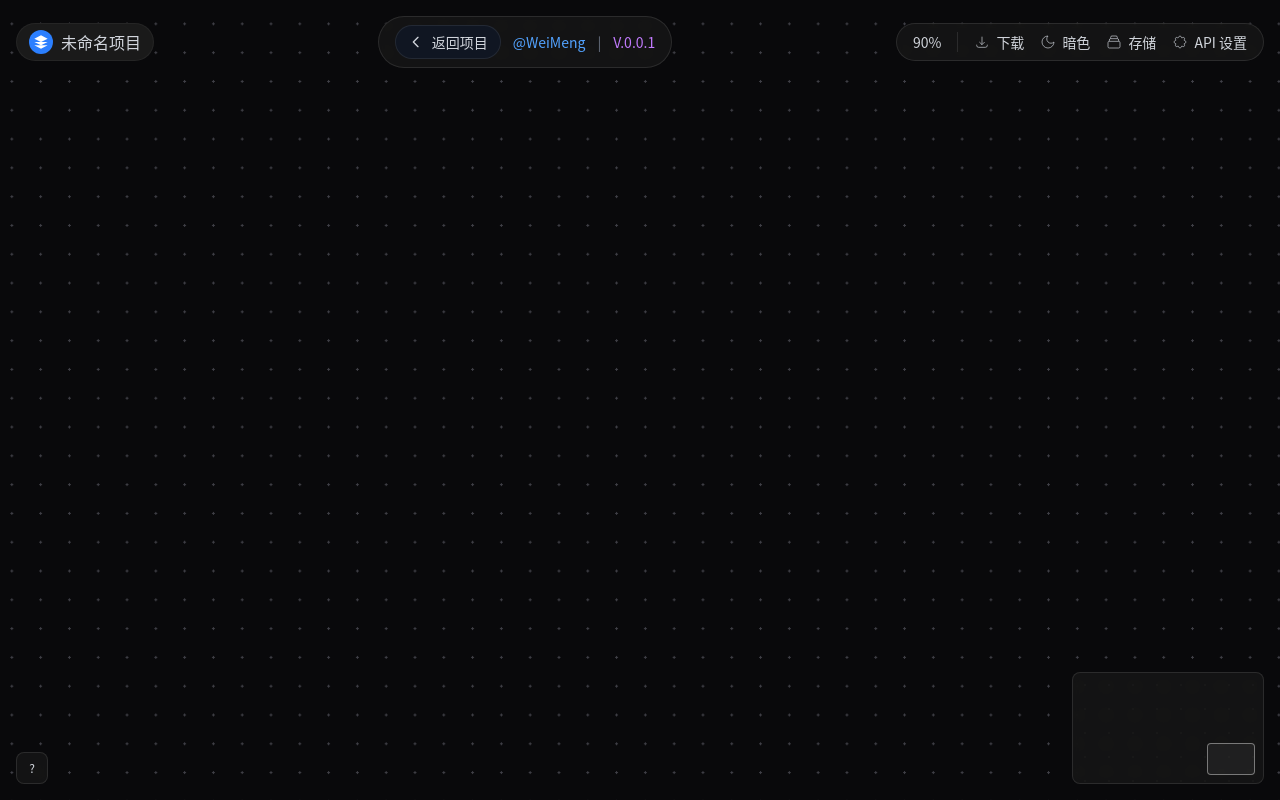
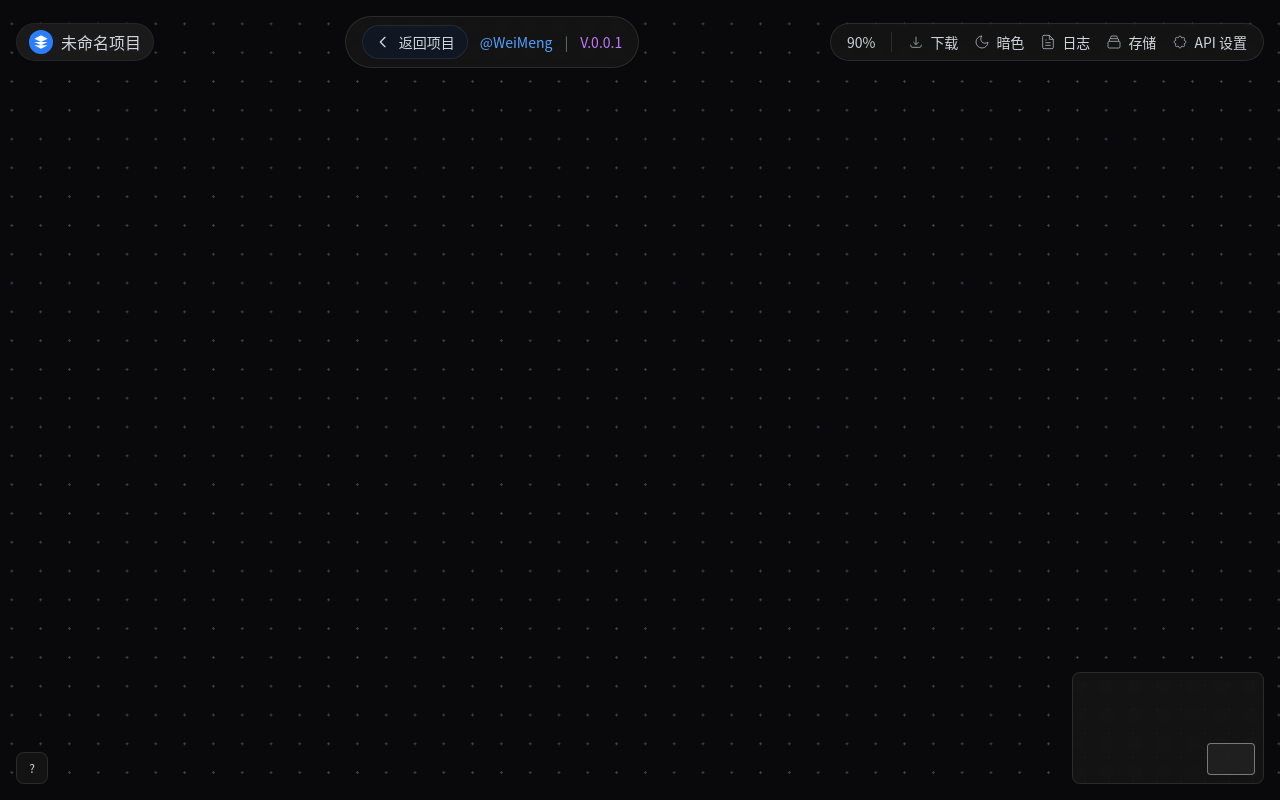
Before and after one commit to CherryKingOne/WeiMeng-workflows, a Next.js app in the folder frontend/: page /workspace in a window 1280 px wide. Built offline with nearby package versions, Linux system fonts and the light colour scheme.

Commit message:
新增日志

```diff
--- a/frontend/features/workspace/components/canvas-header.tsx
+++ b/frontend/features/workspace/components/canvas-header.tsx
@@ -180,6 +180,23 @@ export function CanvasHeader({
               <span>{isDark ? "暗色" : "亮色"}</span>
             </button>
             <button
+              className={`flex items-center space-x-1.5 transition-colors ${isDark ? "hover:text-white" : "text-gray-700 hover:text-gray-900"}`}
+            >
+              <svg
+                className="w-4 h-4"
+                fill="none"
+                stroke="currentColor"
+                viewBox="0 0 24 24"
+              >
+                <path d="M14 2H6a2 2 0 0 0-2 2v16a2 2 0 0 0 2 2h12a2 2 0 0 0 2-2V8z"></path>
+                <polyline points="14 2 14 8 20 8"></polyline>
+                <line x1="16" y1="13" x2="8" y2="13"></line>
+                <line x1="16" y1="17" x2="8" y2="17"></line>
+                <polyline points="10 9 9 9 8 9"></polyline>
+              </svg>
+              <span>日志</span>
+            </button>
+            <button
               onClick={onStorageClick}
               className={`flex items-center space-x-1.5 transition-colors ${isDark ? "hover:text-white" : "text-gray-700 hover:text-gray-900"}`}
             >
```
